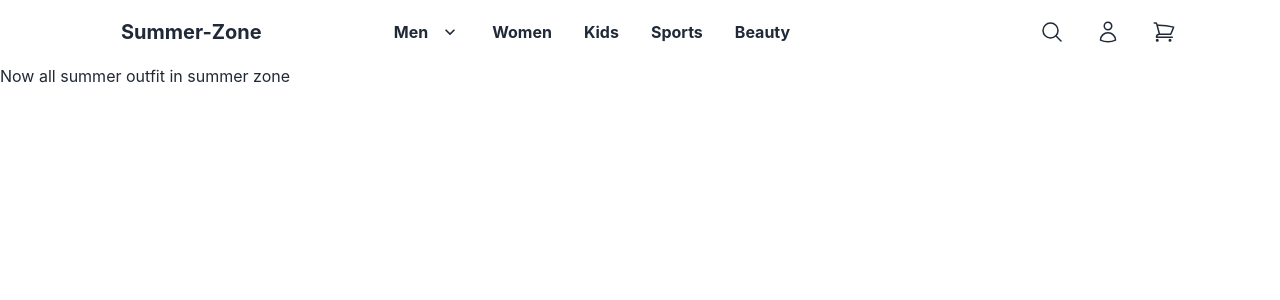
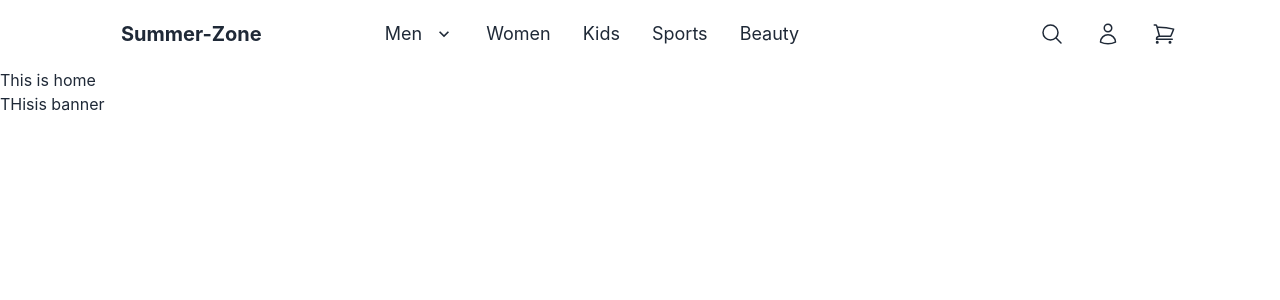
Before and after one commit to yaminhossen/summer-zone, a React (Create React App) app: page / in a window 1280 px wide. Shown: the top 300 px of the page. Built offline with nearby package versions, Linux system fonts and the light colour scheme.

Commit message:
router install and route created commit

```diff
--- a/package.json
+++ b/package.json
@@ -10,6 +10,7 @@
     "daisyui": "^2.50.0",
     "react": "^18.2.0",
     "react-dom": "^18.2.0",
+    "react-router-dom": "^6.8.1",
     "react-scripts": "5.0.1",
     "web-vitals": "^2.1.4"
   },
--- a/src/App.js
+++ b/src/App.js
@@ -1,11 +1,15 @@
 import './App.css';
+import { Route, Routes } from 'react-router-dom';
 import Header from './components/Pages/Shared/Header';
+import Home from './components/Pages/Home/Home';
 
 function App() {
   return (
     <div className="">
       <Header></Header>
-      <h1>Now all summer outfit in summer zone</h1>
+      <Routes>
+        <Route path='/' element={<Home></Home>}></Route>
+      </Routes>
     </div>
   );
 }
--- /dev/null
+++ b/src/components/Pages/Home/Banner.js
@@ -0,0 +1,11 @@
+import React from 'react';
+
+const Banner = () => {
+    return (
+        <div>
+            <h3>THisis banner</h3>
+        </div>
+    );
+};
+
+export default Banner;
--- /dev/null
+++ b/src/components/Pages/Home/Home.js
@@ -0,0 +1,13 @@
+import React from 'react';
+import Banner from './Banner';
+
+const Home = () => {
+    return (
+        <div>
+            <h3>This is home</h3>
+            <Banner></Banner>
+        </div>
+    );
+};
+
+export default Home;
--- a/src/components/Pages/Shared/Header.js
+++ b/src/components/Pages/Shared/Header.js
@@ -27,7 +27,7 @@ const Header = () => {
                     <a className="btn btn-ghost normal-case text-xl ml-24 font-bold">Summer-Zone</a>
                 </div>
                 <div className="navbar-center hidden lg:flex">
-                    <ul className="menu menu-horizontal px-1 font-bold">
+                    <ul className="menu menu-horizontal px-1 text-lg">
                         <li tabIndex={0}>
                             <a>
                                 Men
--- a/src/index.js
+++ b/src/index.js
@@ -3,11 +3,14 @@ import ReactDOM from 'react-dom/client';
 import './index.css';
 import App from './App';
 import reportWebVitals from './reportWebVitals';
+import { BrowserRouter } from 'react-router-dom';
 
 const root = ReactDOM.createRoot(document.getElementById('root'));
 root.render(
   <React.StrictMode>
-    <App />
+    <BrowserRouter>
+      <App />
+    </BrowserRouter>
   </React.StrictMode>
 );
 
```
Also changed, not shown: 1 other file (tests, documents, lock files or other folders).
